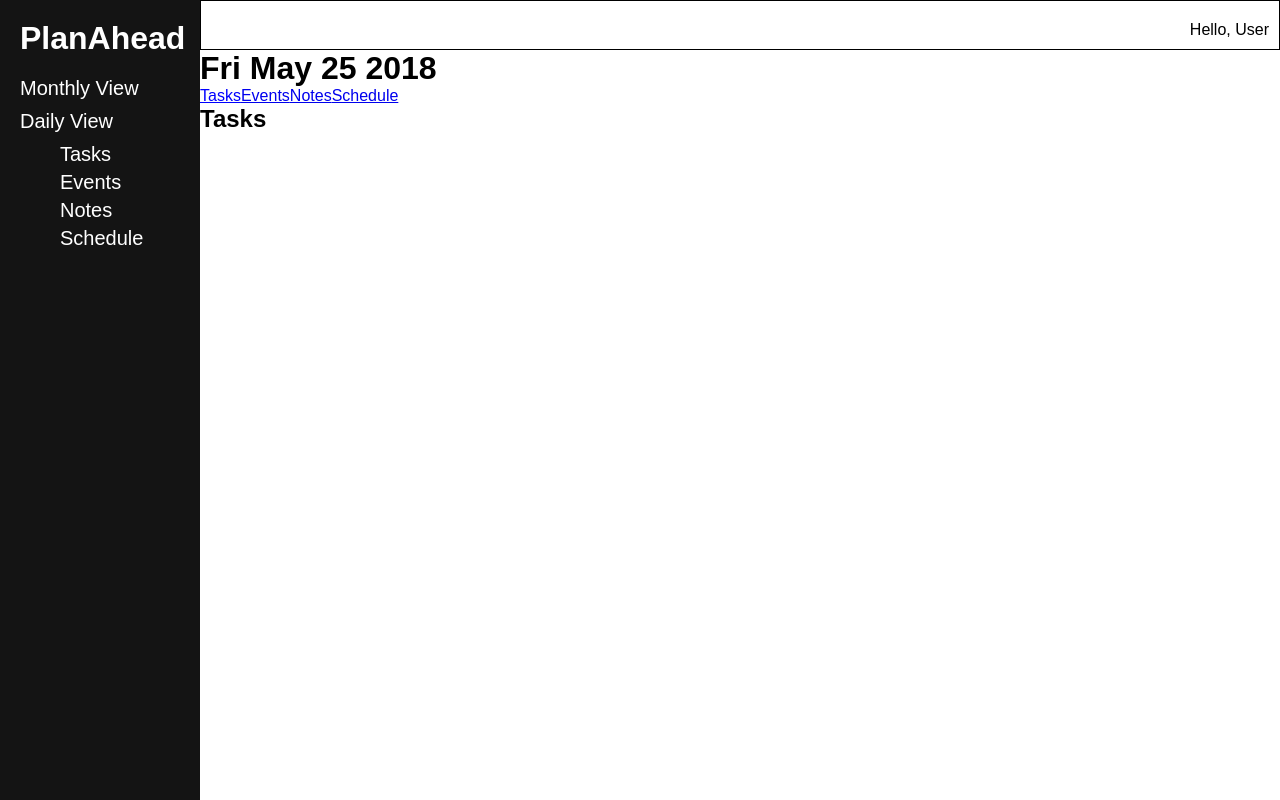
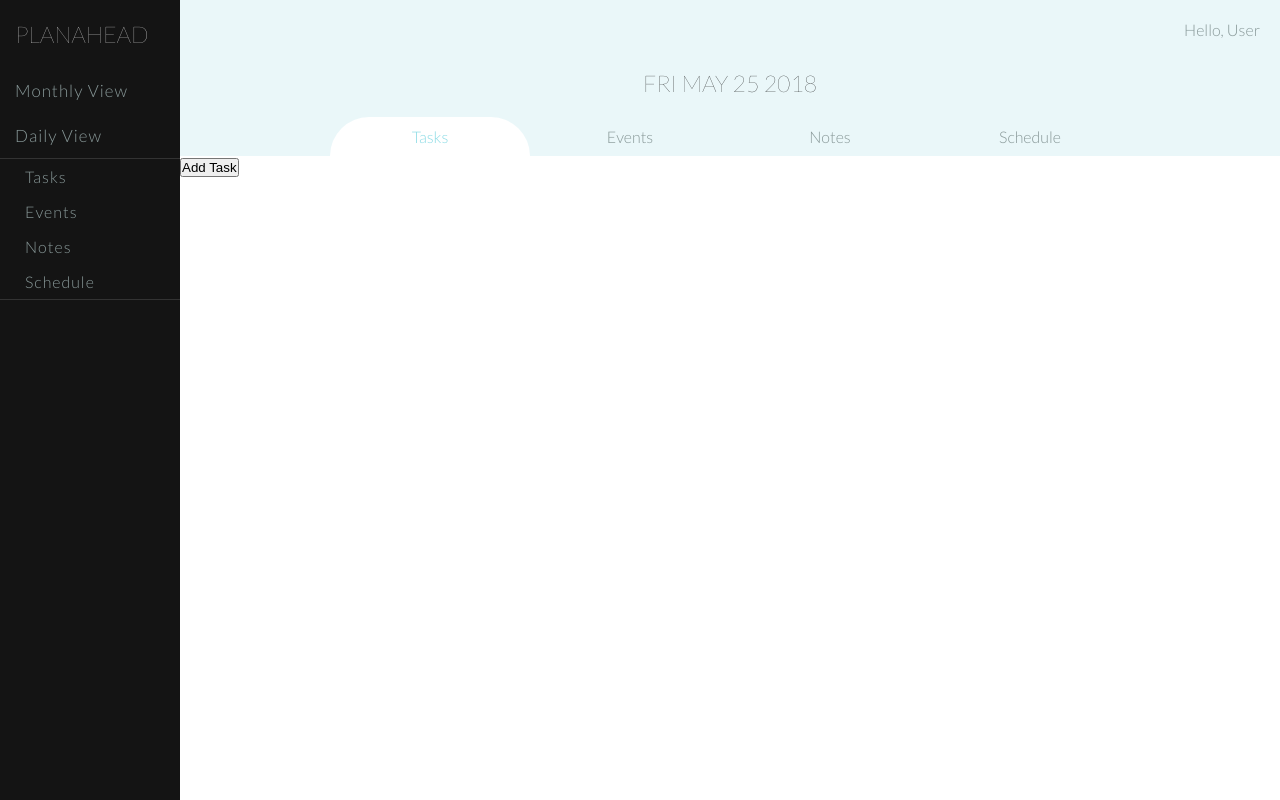
Before and after one commit to genkjames/planahead, a React (Create React App) app in the folder client/: page /dashboard/daily in a window 1280 px wide. Built offline with nearby package versions, Linux system fonts and the light colour scheme.

Commit message:
add crud buttons

```diff
--- a/client/src/App.css
+++ b/client/src/App.css
@@ -1,7 +1,23 @@
+@import url('https://fonts.googleapis.com/css?family=Lato:100,300');
+
 * {
   margin: 0;
   padding: 0;
   box-sizing: border-box;
+}
+
+body {
+  font: 300 16px 'Lato', sans-serif;
+}
+
+h1 {
+  text-transform: uppercase;
+  font-weight: 100;
+  font-size: 23px;
+}
+
+h2 {
+  font-size: 20px;
 }
 
 /* Dashboard */
@@ -14,40 +30,55 @@
 /* Side Menu */
 
 .side-menu {
-  width: 200px;
-  padding: 20px;
+  width: 180px;
   background: rgb(20, 20, 20);
   color: #fff;
   overflow: scroll;
 }
 
+.side-menu h1 {
+  padding: 20px 15px;
+}
+
 .side-menu a {
   display: block;
   text-decoration: none;
-  color: #fff;
-  font-size: 20px;
-  margin: 0 0 10px 0;
+  color: #899999;
+  font: 300 17px 'Lato', sans-serif;
+  padding: 12px 15px;
+  letter-spacing: 1px;
+  transition: 200ms background;
+}
+
+.daily-links {
+  border-top: 1px solid #333;
+  border-bottom: 1px solid #333;
+}
+
+.daily-links a {
+  font: 300 16px 'Lato', sans-serif;
+  padding: 8px 10px 8px 25px;
+}
+
+.side-menu a:hover {
+  background: #333;
 }
 
 .dashboard > *:nth-of-type(2) {
-  width: calc(100% - 200px);
+  width: calc(100% - 180px);
   overflow: scroll;
 }
 
-.side-nav {
-  padding: 20px 0 0 0;
+.top-nav {
+  display: flex;
+  justify-content: flex-end;
+  padding: 20px 20px 10px;
+  background: #eaf7f9;
+  color: #899999;
 }
 
-.top-nav {
-  border: 1px solid #000;
-  display: flex;
-  justify-content: flex-end;
-  padding: 20px 10px 10px;
-}
-
-.daily-links a {
-  padding: 0 0 0 40px;
-  margin: 0 0 5px 0;
+.top-nav p {
+  font: 300px 22px 'Lato', sans-serif;
 }
 
 /* Calendar */
@@ -68,7 +99,7 @@
 }
 
 .react-calendar__month-view__days {
-  border: 1px solid black;
+  border: 1px solid #dfe6e9;
 }
 
 .react-calendar__tile {
@@ -79,11 +110,11 @@
   text-align: left;
   vertical-align: text-top;
   font-size: 20px;
-  border: 1px solid black;
+  border: 1px solid #dfe6e9;
 }
 
 .react-calendar__month-view__days__day--weekend {
-  color: red;
+  color: #e0114f;
 }
 
 .react-calendar__month-view__days__day--neighboringMonth {
@@ -92,8 +123,9 @@
 }
 
 .react-calendar__tile--active {
-  color: blue;
+  color: #8bdbe5;
 }
+
 
 /* Daily View */
 
@@ -101,5 +133,40 @@
 .events .daily-events,
 .notes .daily-notes,
 .schedule .daily-schedule {
-  color: blue;
+  color: #8bdbe5;
+  background: #fff;
 }
+
+.daily h1 {
+  text-align: center;
+  padding: 20px;
+  background: #eaf7f9;
+}
+
+.daily-nav {
+  display: flex;
+  justify-content: center;
+  background: #eaf7f9;
+}
+
+.daily-nav a {
+  color: #899999;
+  text-decoration: none;
+  flex-basis: 200px;
+  padding: 10px 0;
+  text-align: center;
+  border-top-left-radius: 50px;
+  border-top-right-radius: 50px;
+  transition: color 200ms, background 300ms;
+}
+
+.daily-nav a:active {
+  color: black;
+}
+
+.daily-nav a:hover {
+  color: #8bdbe5;
+  background: #fff;
+}
+
+.daily-nav:
--- a/client/src/components/daily/Events.jsx
+++ b/client/src/components/daily/Events.jsx
@@ -6,7 +6,7 @@ class Events extends Component {
     return (
       <div className="events">
         <DailyMenu />
-        <h2>Events</h2>
+        <button>Add Event</button>
       </div>
     )
   }
--- a/client/src/components/daily/Notes.jsx
+++ b/client/src/components/daily/Notes.jsx
@@ -6,7 +6,7 @@ class Notes extends Component {
     return (
       <div className="notes">
         <DailyMenu />
-        <h2>Notes</h2>
+        <button>Add a Note</button>
       </div>
     )
   }
--- a/client/src/components/daily/Schedule.jsx
+++ b/client/src/components/daily/Schedule.jsx
@@ -6,7 +6,6 @@ class Schedule extends Component {
     return (
       <div className="schedule">
         <DailyMenu />
-        <h2>Schedule</h2>
       </div>
     )
   }
--- a/client/src/components/daily/Tasks.jsx
+++ b/client/src/components/daily/Tasks.jsx
@@ -6,7 +6,7 @@ class Tasks extends Component {
     return (
       <div className="tasks">
         <DailyMenu />
-        <h2>Tasks</h2>
+        <button>Add Task</button>
       </div>
     )
   }
```
